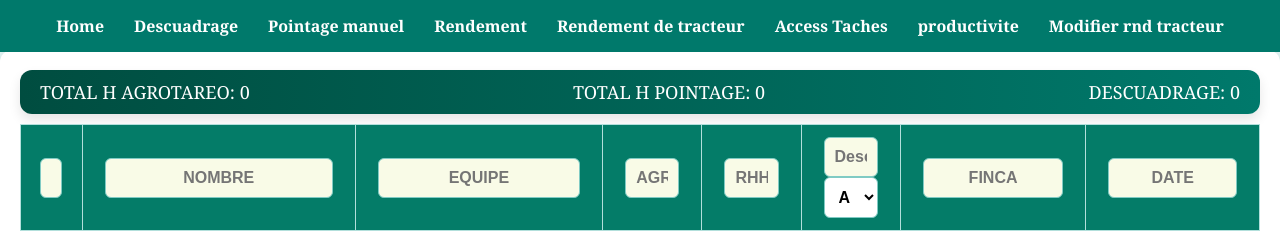
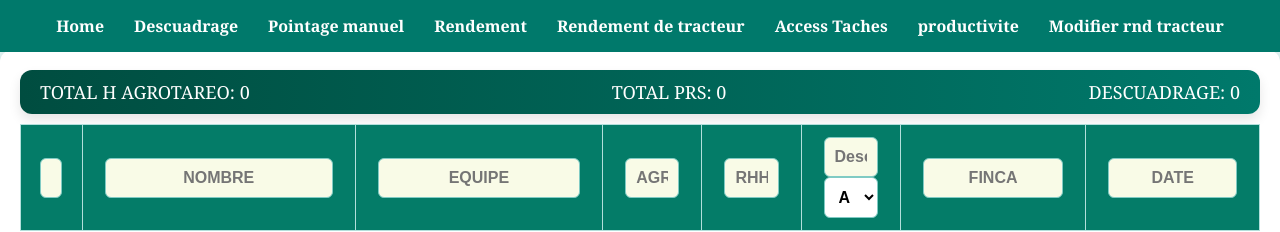
Before and after one commit to aromaherbex/DIMANCHE, a plain HTML site: page index.html in a window 1280 px wide. Shown: the top 232 px of the page. Drawn offline with Linux system fonts and the light colour scheme; no server answers.

Commit message:
Update index.html

```diff
--- a/index.html
+++ b/index.html
@@ -442,7 +442,7 @@ th {
 
 <div class="totals">
     <span class="total-item">TOTAL H AGROTAREO: <span id="totalColumn4">0</span></span>
-    <span class="total-item">TOTAL H POINTAGE: <span id="totalColumn5">0</span></span>
+    <span class="total-item">TOTAL PRS: <span id="totalColumn5">0</span></span>
     <span class="total-item">DESCUADRAGE: <span id="totalColumn56">0</span></span>
 
 
```
